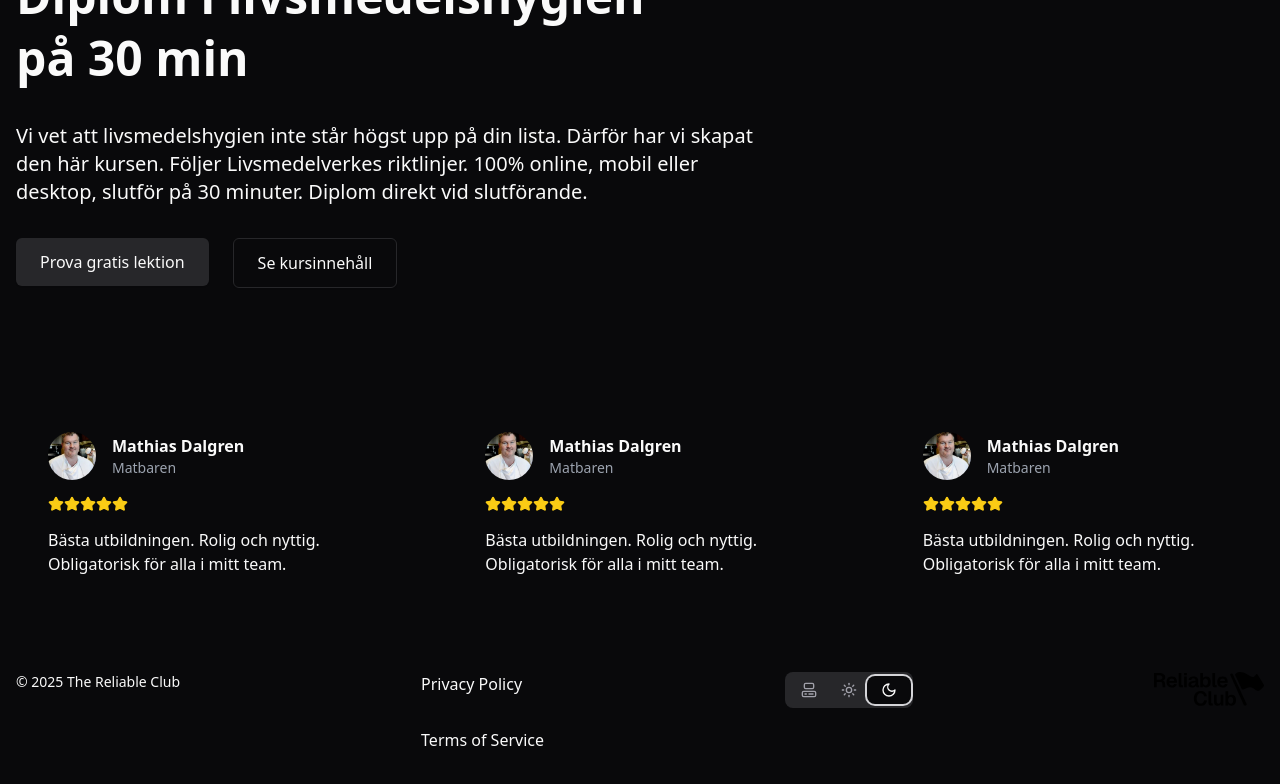
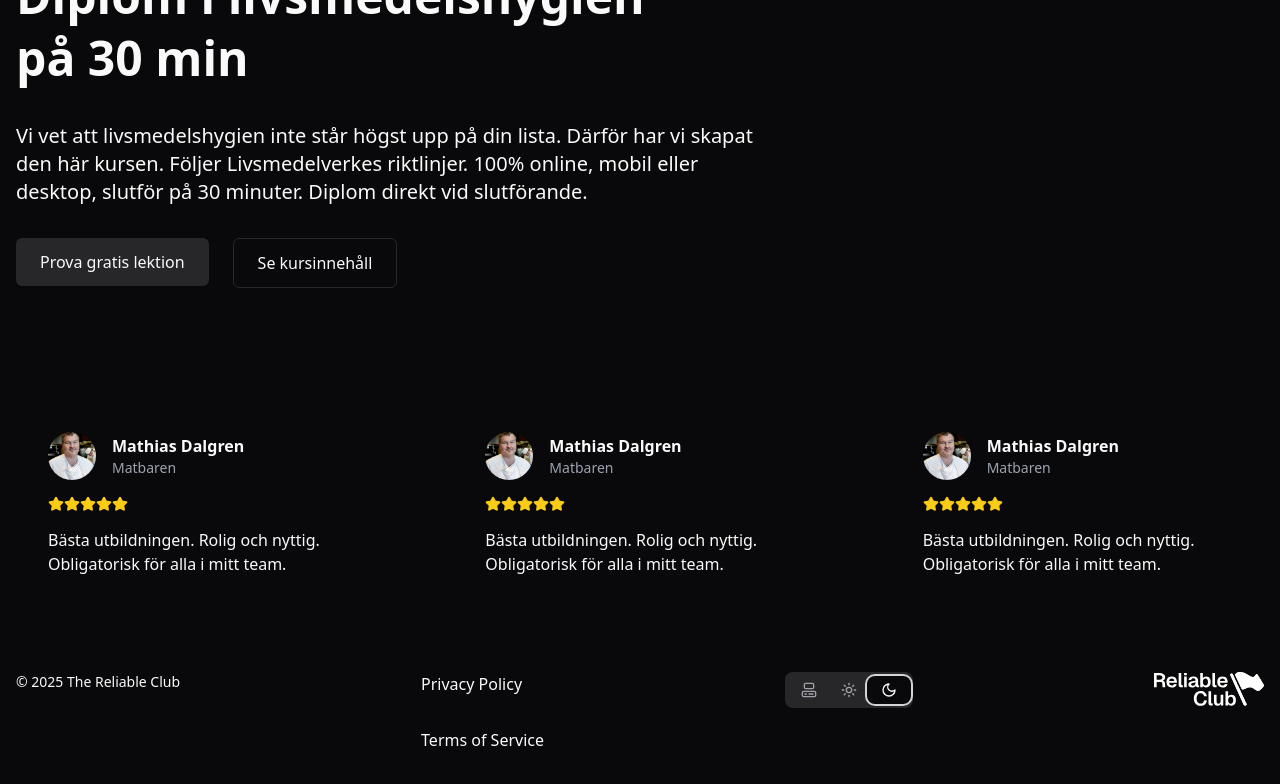
Before and after one commit to evilpaper/reliable, a Next.js app: page / in a window 1280 px wide. Both pictures are taken after a click on the tab 888 px from the left and 890 px from the top of the page. Shown: the part 201-985 px from the top of the page. Built offline with nearby package versions, Linux system fonts and the light colour scheme; no server answers; the database is empty.

Commit message:
Add white logo for light theme

```diff
--- a/src/components/footer.tsx
+++ b/src/components/footer.tsx
@@ -2,6 +2,7 @@ import Link from "next/link";
 import Image from "next/image";
 import { ThemeToggle } from "@/components/theme/theme-toggle";
 import reliableLogoBlackSvg from "../../public/reliable-logo-black.svg";
+import reliableLogoWhiteSvg from "../../public/reliable-logo-white.svg";
 
 const currentYear = new Date().getFullYear();
 
@@ -27,6 +28,15 @@ export function Footer() {
         width={110}
         height={38}
         priority
+        className="block dark:hidden"
+      />
+      <Image
+        src={reliableLogoWhiteSvg}
+        alt="The Reliable Club"
+        width={110}
+        height={38}
+        priority
+        className="hidden dark:block"
       />
     </footer>
   );
--- a/src/components/nav.tsx
+++ b/src/components/nav.tsx
@@ -18,6 +18,7 @@ import { Button } from "@/components/ui/button";
 import { useCart } from "@/features/cart/use-cart";
 import { CartSheet } from "@/components/cart/cart-sheet";
 import reliableLogoBlackSvg from "../../public/reliable-logo-black.svg";
+import reliableLogoWhiteSvg from "../../public/reliable-logo-white.svg";
 
 const navItems = [
   { name: "Courses", href: "/courses" },
@@ -81,6 +82,15 @@ export function Nav() {
             width={110}
             height={38}
             priority
+            className="block dark:hidden"
+          />
+          <Image
+            src={reliableLogoWhiteSvg}
+            alt="The Reliable Club"
+            width={110}
+            height={38}
+            priority
+            className="hidden dark:block"
           />
         </Link>
       </div>
```
Also changed, not shown: public/reliable-logo-white.svg (added).
